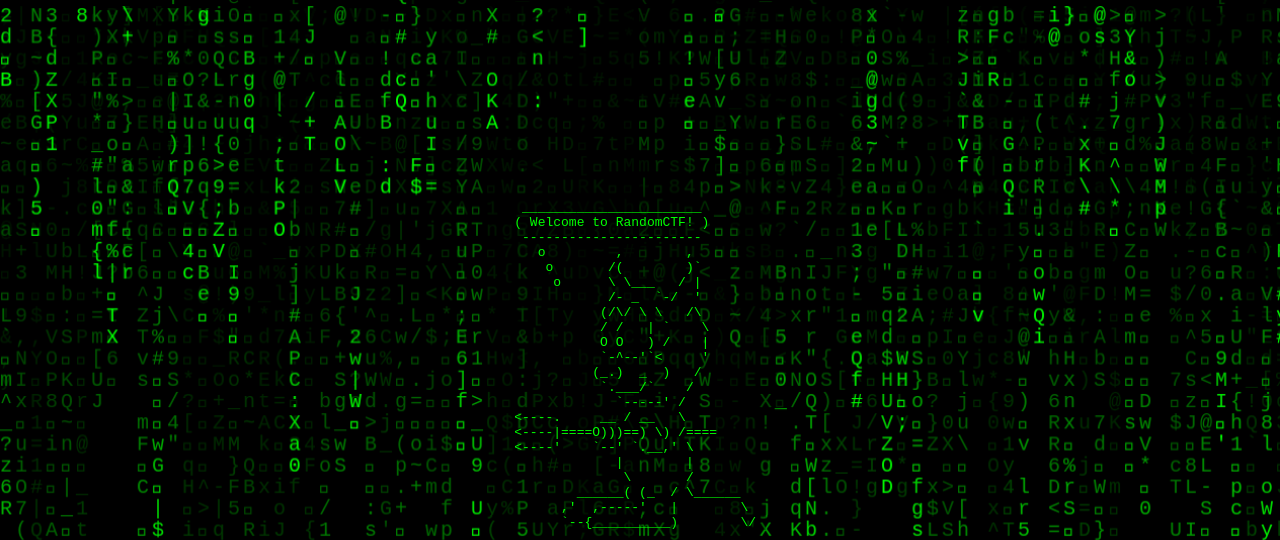
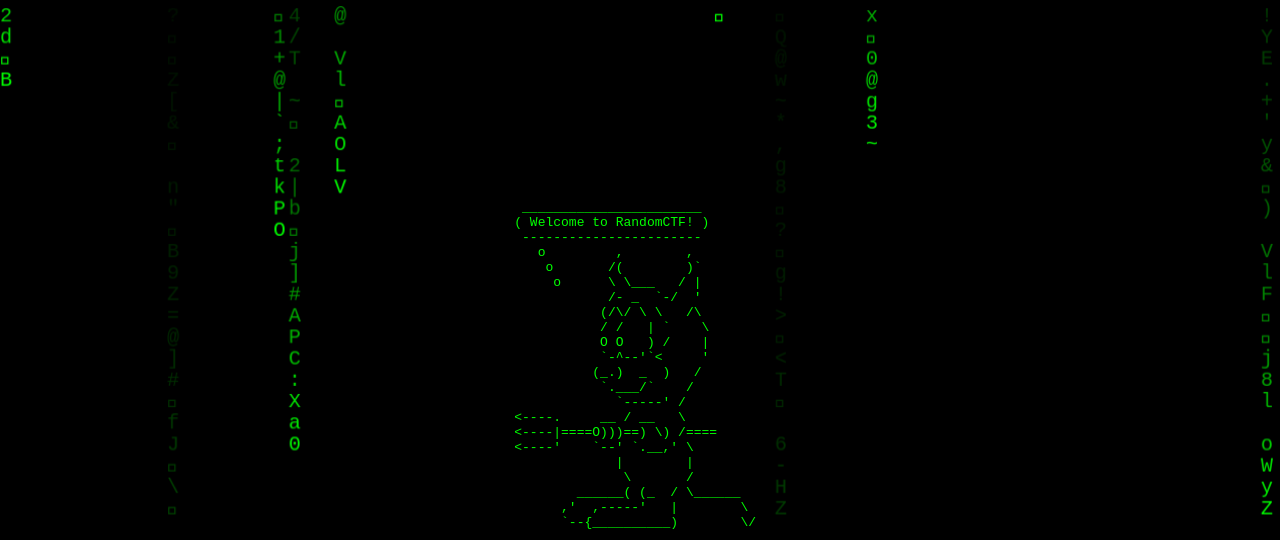
Before and after one commit to Random936/RandomCTF, a plain HTML site: page index.html in a window 1280 px wide. Shown: the top 540 px of the page. Drawn offline with Linux system fonts and the light colour scheme.

Commit message:
Slight CSS and matrix tweaks

```diff
--- a/css/main.css
+++ b/css/main.css
@@ -32,11 +32,11 @@
 
 #rows {
     width: auto;
+    box-shadow: 0 0 50px black;
+    background: rgba(0, 0, 0, 0.5);
 }
 
 pre {
     font: 15px;
     color: #00ff00;
-    box-shadow: 0 0 50px black;
-    background: rgba(0, 0, 0, 0.5);
 }
--- a/js/main.js
+++ b/js/main.js
@@ -47,7 +47,7 @@
         const text = String.fromCharCode(Math.random() * 128);
         const x = ind * 15;
         ctx.fillText(text, x, y);
-        if (y > 100 + Math.random() * 10000) ypos[ind] = 0;
+        if (y > 100 + Math.random() * 500000) ypos[ind] = 0;
         else ypos[ind] = y + 21;
     });
 }
```
